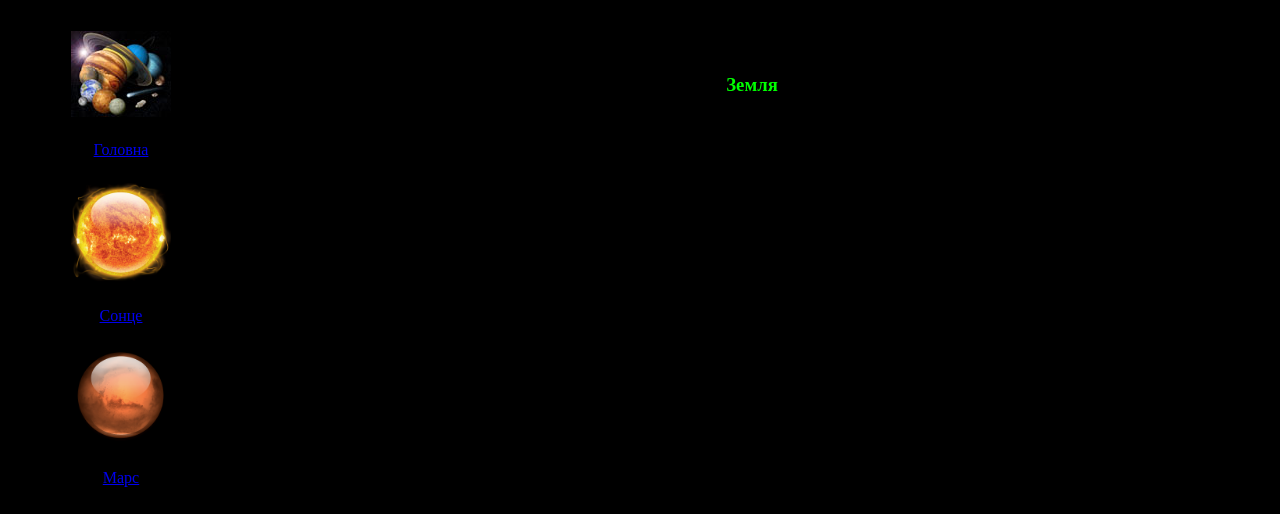
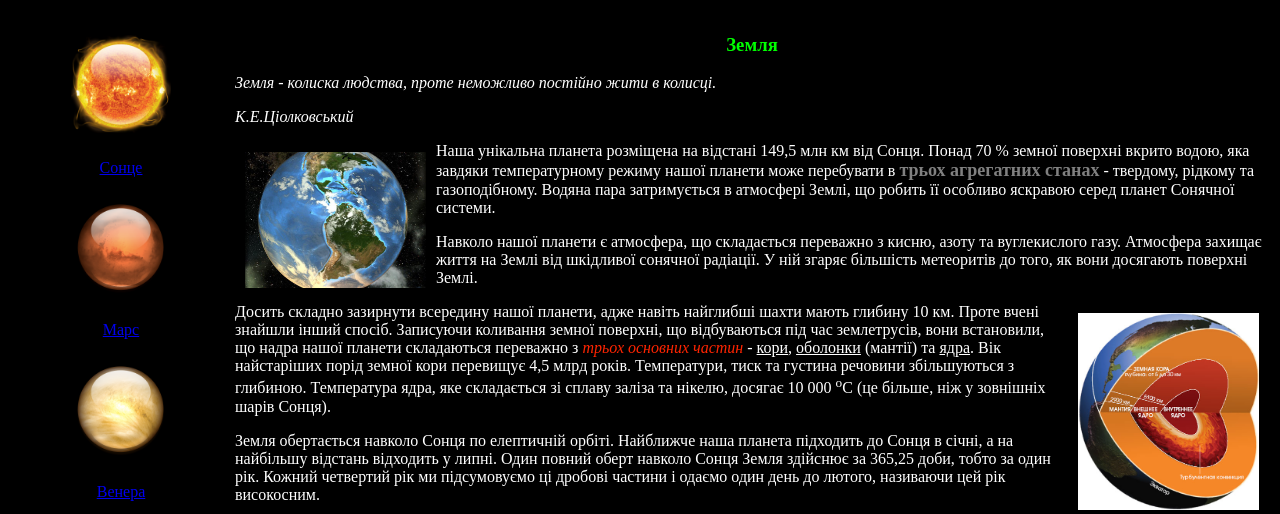
Before and after one commit to AntonNahirniak/AntonNahirniak.github.io, a plain HTML site: page zeml.html in a window 1280 px wide. Shown: the top 514 px of the page. Drawn offline with Linux system fonts and the light colour scheme.

Commit message:
zeml.html

```diff
--- a/zeml.html
+++ b/zeml.html
@@ -6,10 +6,10 @@
 	</head>
 	<BODY bgcolor=black text=white>
 	<TABLE>
-		<TR><TD width=15% align=center><IMG src=golovna.jpg width=100 hspace=60 vspace=20 alt=Всесвіт><br><a href="index.html">Головна</a><br></td>
-			<TD><H3><CENTER><FONT color=00ff00>Земля</font></center></h3></td></tr>
-		<TR><TD align=center valign=top><IMG src=Sun.png width=100 hspace=60 vspace=20 alt=Сонце><br><a href=soln.html>Сонце</a><br><IMG src=Mars.png width=100 hspace=60 vspace=20 alt=Марс><br><a href=marsik.html>Марс</a><br><IMG src=Venera.png width=100 hspace=60 vspace=20 alt=Venera><br><a href=vena.html>Венера<a><br><IMG src=Neptune.png width=100 hspace=60 vspace=20 alt=Neptune><br><a href=neptune.html>Нептун</a><br><IMG src=Jupiter.png width=100 hspace=60 vspace=20 alt=Ypieter><br><a href=jupitur.html>Юпітер</a><br><IMG src=Saturn.png width=100 hspace=60 vspace=20 alt=Satan><br><a href=saturn.html>Сатурн</a><br><IMG src=Mercury.png width=100 hspace=60 vspace=20 alt=Mercy><br><a href=mercuryy.html>Меркурій</a><br><IMG src=Uran.png width=100 hspace=60 vspace=20 alt=Uram><br><a href=uran.html>Уран</a><br><IMG src=Zemlya.png width=100 hspace=60 vspace=20 alt=Hoholand><br><a href=zeml.html>Земля</a><br><IMG src=Pluton.png width=100 hspace=60 vspace=20 alt=Paluton><br><a href=pluton.html>Плутон</a><br></td>
-			<TD><I>Земля - колиска людства, проте неможливо постійно жити в колисці.<p>
+
+			<TD></td></tr>
+		<TD align=center valign=top><a href=soln.html><IMG src=Sun.png width=100 hspace=60 vspace=20 alt=Сонце><br>Сонце</a><br><a href=marsik.html><IMG src=Mars.png width=100 hspace=60 vspace=20 alt=Марс><br>Марс</a><br><a href=vena.html><IMG src=Venera.png width=100 hspace=60 vspace=20 alt=Venera><br>Венера<a><br><a href=neptune.html><IMG src=Neptune.png width=100 hspace=60 vspace=20 alt=Neptune><br>Нептун</a><br><a href=jupitur.html><IMG src=Jupiter.png width=100 hspace=60 vspace=20 alt=Ypieter><br>Юпітер</a><br><a href=saturn.html><IMG src=Saturn.png width=100 hspace=60 vspace=20 alt=Satan><br>Сатурн</a><br><a href=mercuryy.html><IMG src=Mercury.png width=100 hspace=60 vspace=20 alt=Mercy><br>Меркурій</a><br><a href=uran.html><IMG src=Uran.png width=100 hspace=60 vspace=20 alt=Uram><br>Уран</a><br><a href=zeml.html><IMG src=Zemlya.png width=100 hspace=60 vspace=20 alt=Hoholand><br>Земля</a><br><a href=pluton.html><IMG src=Pluton.png width=100 hspace=60 vspace=20 alt=Paluton><br>Плутон</a><br><a href="index.html"><IMG src=golovna.jpg width=100 hspace=60 vspace=20 alt=Всесвіт><br>Головна</a><br></td>
+			<TD valign=top><H3><CENTER><FONT color=00ff00>Земля</font></center></h3><I>Земля - колиска людства, проте неможливо постійно жити в колисці.<p>
 				К.Е.Ціолковський<p></i>
 					<IMG src="zeml/zem11.jpg" align="left" width=181 hspace=10 vspace=10 alt="Земля">Наша унікальна планета розміщена на відстані 149,5 млн км від Сонця. Понад 70 % земної поверхні вкрито водою, яка завдяки температурному режиму нашої планети може перебувати в <FONT color=gray size=4><B>трьох агрегатних станах</b></font> - твердому, рідкому та газоподібному. Водяна пара затримується в атмосфері Землі, що робить її особливо яскравою серед планет Сонячної системи.<p>
 						Навколо нашої планети є атмосфера, що складається переважно з кисню, азоту та вуглекислого газу. Атмосфера захищає життя на Землі від шкідливої сонячної радіації. У ній згаряє більшість метеоритів до того, як вони досягають поверхні Землі.<p>
```
